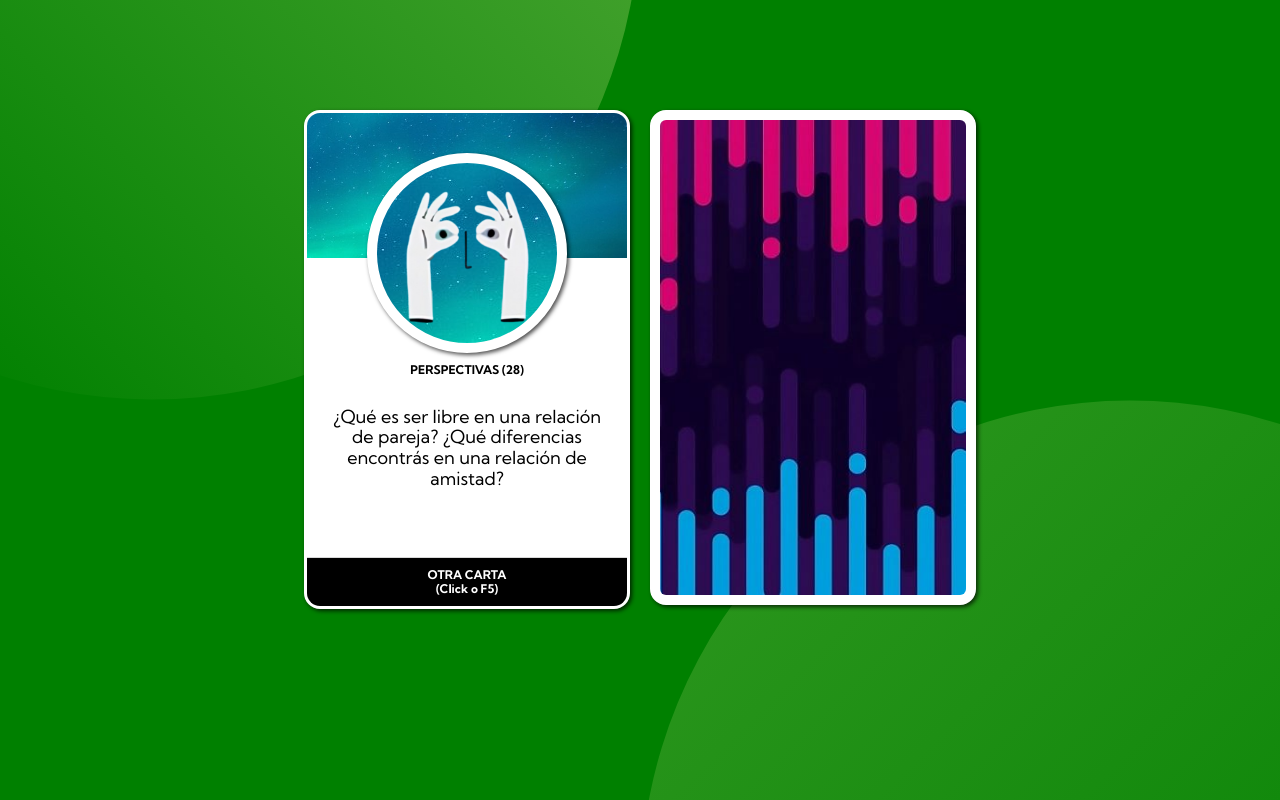
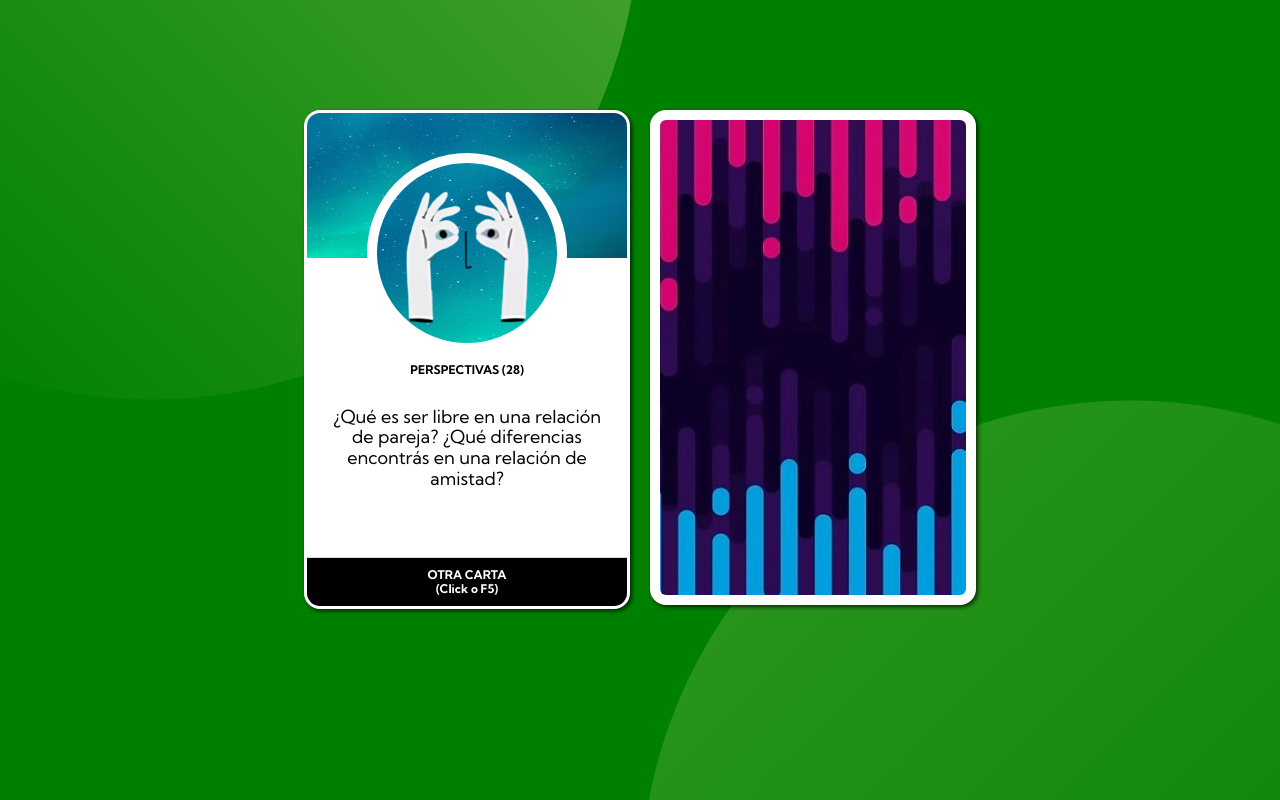
Before and after one commit to drnavia/into-words-drn-js, a plain HTML site: page index.html in a window 1280 px wide. Drawn offline with Linux system fonts and the light colour scheme.

Commit message:
Fix style card
Fix style card

```diff
--- a/css/estilos.css
+++ b/css/estilos.css
@@ -68,7 +68,7 @@ article {
   border-radius: 50%;
   background-image: url("../img/cards/presentacion-back.jpg");
   background-color: white;
-  box-shadow: 2px 2px 4px rgba(0, 0, 0, 0.7);
+  /*box-shadow: 2px 2px 4px rgba(0, 0, 0, 0.7);*/
   height: 200px;
   margin-top: -105px;
   width: 200px;
```
